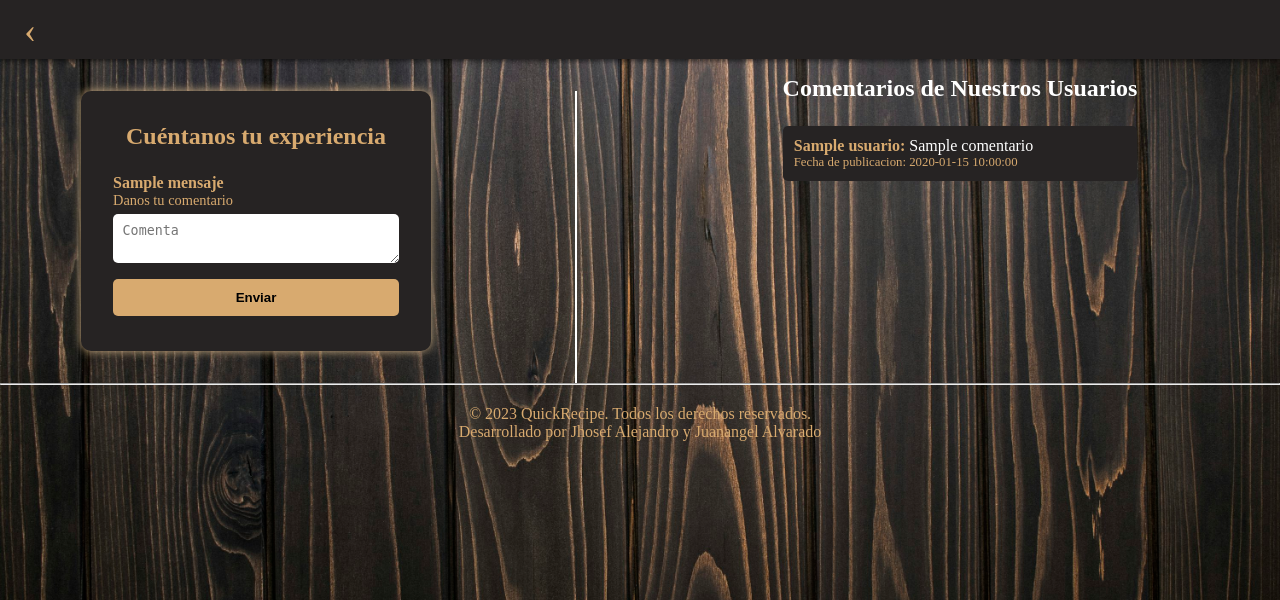
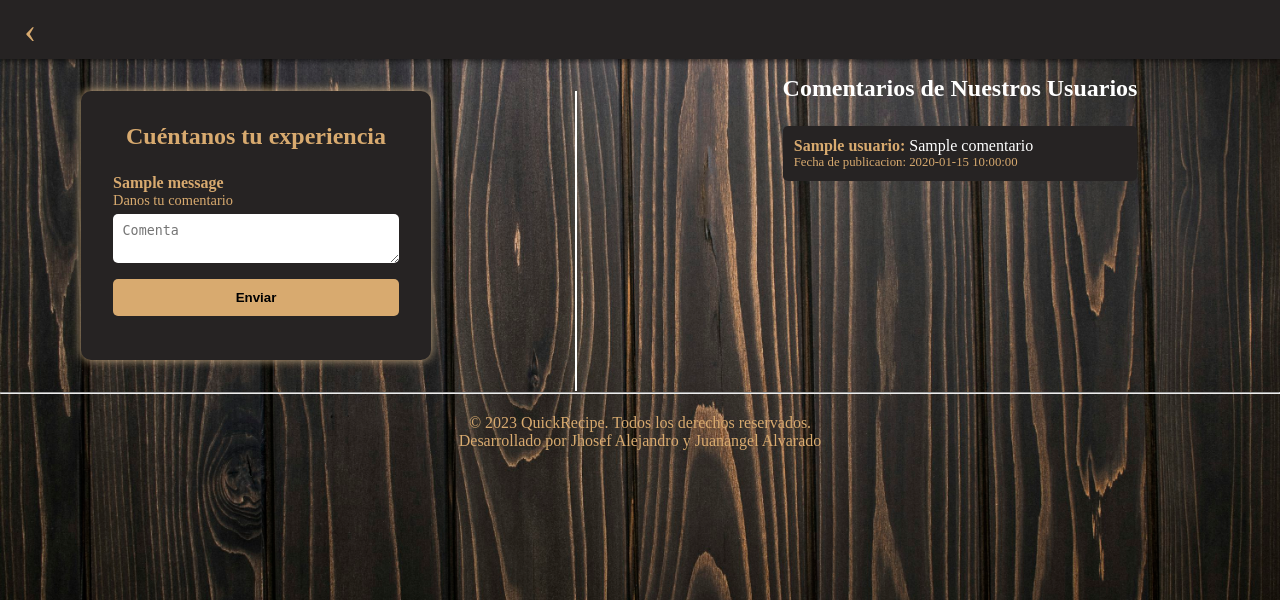
Before and after one commit to Panose-pixel/Quick-Recipe, a Flask app: template templates/comentarios.html in a window 1280 px wide. Shown: the top 600 px of the page. Run offline with Flask 3, Linux system fonts and the light colour scheme; the template is opened without the code that fills it: most values are stand-ins (such as "Sample title", 1, 10 or a date in 2020); one stand-in notice (Sample message) is shown; some libraries are stand-ins or nearby versions.

Commit message:
QuickRecipe_mensaje_comentarios

```diff
--- a/app.py
+++ b/app.py
@@ -1,6 +1,6 @@
 import pymysql
 pymysql.install_as_MySQLdb()
-from flask import Flask, render_template, request, redirect, url_for, session, Response, abort, current_app
+from flask import Flask, render_template, request, redirect, url_for, session, flash, get_flashed_messages
 from flask_mysqldb import MySQL
 from functools import wraps
 import datetime
@@ -132,9 +132,8 @@ def comentarios():
             JOIN usuarios ON comentarios.usuario_id = usuarios.id
             ''')
             comentarios = cur.fetchall()
-        return redirect(url_for('comentarios',  mensaje='Comentario enviado correctamente, gracias por ayudarnos a mejorar 💖'))
-    #render_template('comentarios.html', mensaje='Comentario enviado correctamente, gracias por ayudarnos a mejorar 💖', comentarios=comentarios)
-
+            flash('Comentario enviado correctamente, gracias por ayudarnos a mejorar 💖')
+        return redirect(url_for('comentarios'))
     # Obtener comentarios con nombre del usuario
     cur.execute('''
         SELECT comentarios.comentario, usuarios.usuario, comentarios.fecha
--- a/static/Estilos/comentarios.css
+++ b/static/Estilos/comentarios.css
@@ -82,7 +82,8 @@ body {
 }
 
 .comentarios-container {
-  height: 260px;
+  height: 16.8rem;
+  max-height: 285px;
   width: 350px;
   background-color: var(--color-panel);
   margin: 2rem auto;
--- a/templates/comentarios.html
+++ b/templates/comentarios.html
@@ -17,11 +17,13 @@
     <section class="comentarios">
       <div class="comentarios-container">
         <h2>Cuéntanos tu experiencia</h2>
-        {% if mensaje %}
-          <div class="alert-danger" role="alert">
-              <strong> {{ mensaje}} </strong>
-            </div>
+        {% with mensajes = get_flashed_messages() %}
+          {% if mensajes %}
+            {% for m in mensajes %}
+              <strong>{{ m }}</strong>
+             {% endfor %}
           {% endif %}
+        {% endwith %}
        <form action="/comentarios" method="POST">
           <label for="Usuario">Danos tu comentario</label>
           <textarea name="comentario" placeholder="Comenta"></textarea> <!--El placeholder es el texto que aparece dentro del input-->
```
